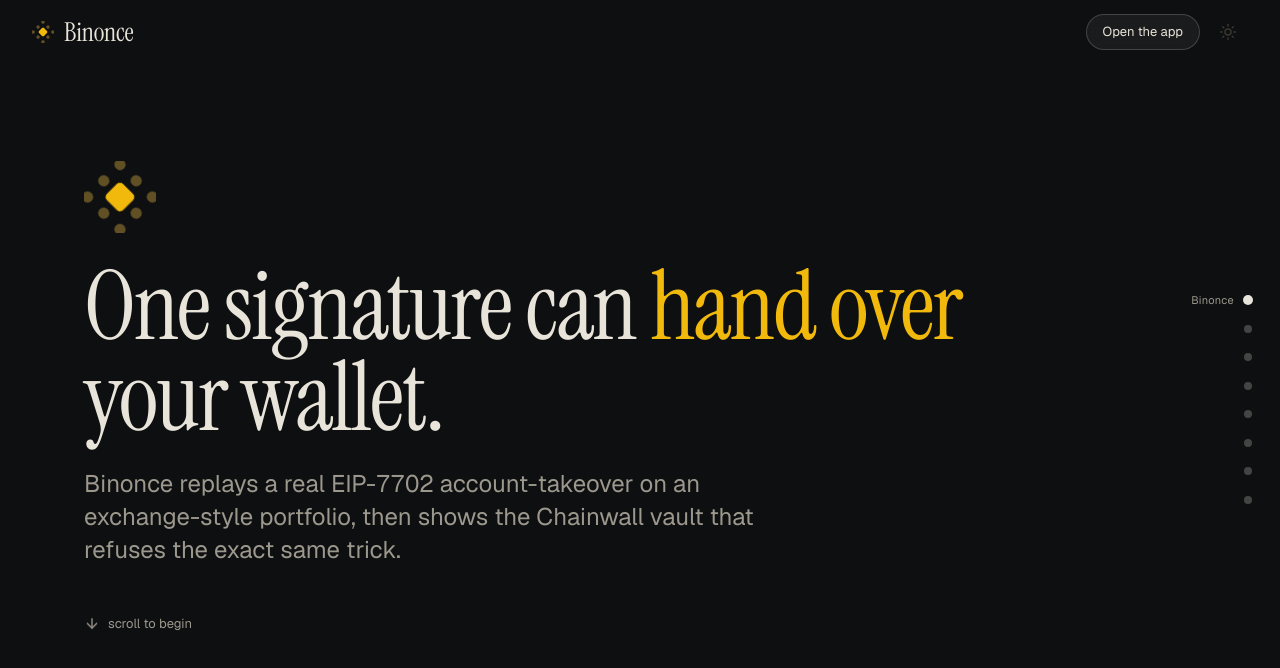
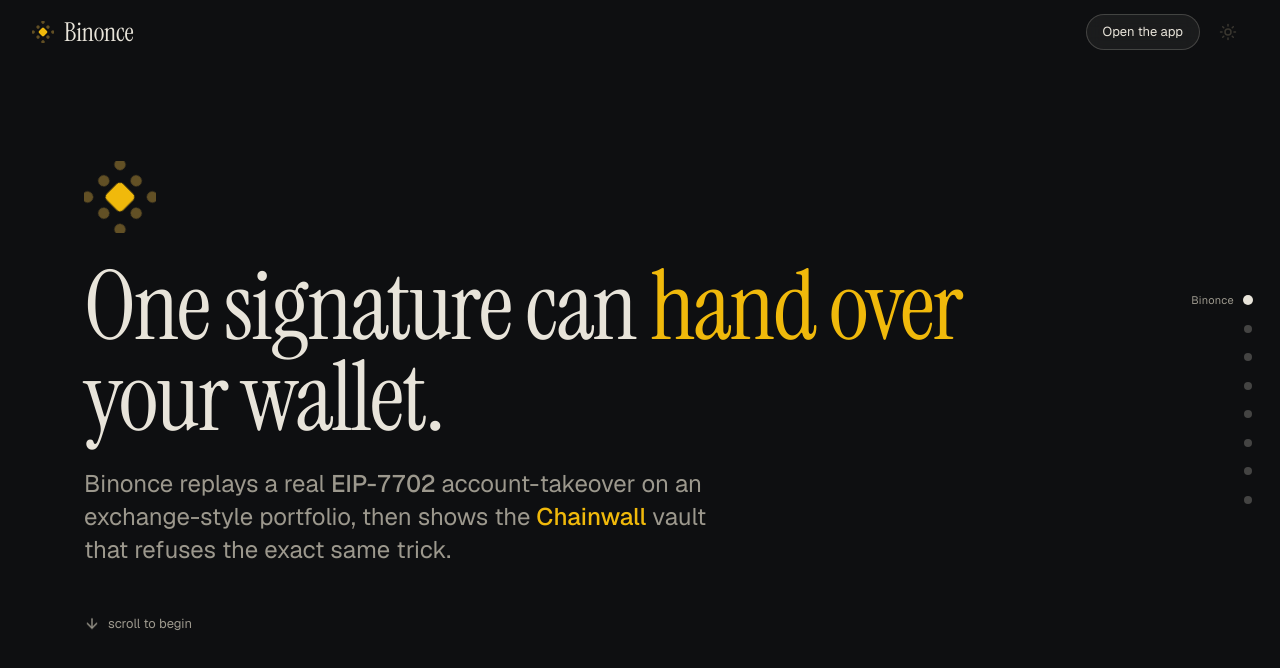
Before and after one commit to Thirumurugan7/Binonce, a Next.js app: page /pitch in a window 1280 px wide. Shown: the top 668 px of the page. Built offline with nearby package versions, Linux system fonts and the light colour scheme.

Commit message:
style(pitch): highlight critical terms across the deck
Give Chainwall a gold keyword treatment (reads on light and dark) and emphasise the
threat terms (EIP-7702, sweeper, type-4 authorization) so the key concepts stand out.

```diff
--- a/src/components/pitch/Pitch.tsx
+++ b/src/components/pitch/Pitch.tsx
@@ -94,7 +94,7 @@ export function Pitch() {
           <div className="max-w-4xl">
             <Mark size={72} animate="once" />
             <Rise delay={0.05}><h1 className="font-serif font-normal text-[clamp(2.8rem,8vw,6rem)] leading-[0.95] tracking-[-0.02em] text-bn-fog mt-7 mb-0">One signature can <span className="text-bn-gold">hand over</span> your wallet.</h1></Rise>
-            <Rise delay={0.18}><p className="text-[clamp(1.1rem,2.2vw,1.5rem)] leading-snug text-bn-fog-2 mt-6 mb-0 max-w-2xl">Binonce replays a real EIP-7702 account-takeover on an exchange-style portfolio, then shows the Chainwall vault that refuses the exact same trick.</p></Rise>
+            <Rise delay={0.18}><p className="text-[clamp(1.1rem,2.2vw,1.5rem)] leading-snug text-bn-fog-2 mt-6 mb-0 max-w-2xl">Binonce replays a real <Term>EIP-7702</Term> account-takeover on an exchange-style portfolio, then shows the <KW>Chainwall</KW> vault that refuses the exact same trick.</p></Rise>
             <Rise delay={0.3}><ScrollHint /></Rise>
           </div>
         </Slide>
@@ -105,7 +105,7 @@ export function Pitch() {
             <div>
               <Rise><Eyebrow>EIP-7702 · live since Pectra, May 2025</Eyebrow></Rise>
               <Rise delay={0.08}><h2 className="font-serif font-normal text-display-m text-bn-ink mt-6 mb-0 text-balance">A wallet can borrow a contract&apos;s code.</h2></Rise>
-              <Rise delay={0.16}><p className="text-body-l text-bn-ink-2 mt-5 mb-0 max-w-prose">With a single type-4 authorization, an ordinary account can point its code at a contract. From then on the account <Hl>runs that contract&apos;s logic</Hl>: its own balance, someone else&apos;s rules.</p></Rise>
+              <Rise delay={0.16}><p className="text-body-l text-bn-ink-2 mt-5 mb-0 max-w-prose">With a single <Term>type-4 authorization</Term>, an ordinary account can point its code at a contract. From then on the account <Hl>runs that contract&apos;s logic</Hl>: its own balance, someone else&apos;s rules.</p></Rise>
             </div>
             <Rise delay={0.2}><DelegationViz /></Rise>
           </div>
@@ -118,7 +118,7 @@ export function Pitch() {
             <Rise delay={0.06}><h2 className="font-serif font-normal text-display-m text-bn-fog mt-6 mb-0 text-balance">One leaked key is the whole attack.</h2></Rise>
             <div className="grid lg:grid-cols-[1.05fr_1fr] gap-10 items-center mt-7">
               <div>
-                <Rise delay={0.12}><p className="text-body-l text-bn-fog-2 mt-0 mb-6 max-w-prose">The attacker signs 50 authorizations with the stolen key. One matches the wallet&apos;s nonce and takes effect, the account becomes a sweeper, and the entire balance leaves in a single call.</p></Rise>
+                <Rise delay={0.12}><p className="text-body-l text-bn-fog-2 mt-0 mb-6 max-w-prose">The attacker signs 50 authorizations with the stolen key. One matches the wallet&apos;s nonce and takes effect, the account becomes a <Term>sweeper</Term>, and the entire balance leaves in a single call.</p></Rise>
                 <Rise delay={0.2}>
                   <ul className="grid sm:grid-cols-3 gap-3 list-none p-0 m-0">
                     {[["No approval", "The owner is never asked."], ["No gas", "A relayer pays and broadcasts."], ["No warning", "No screen shows the sign step."]].map(([h, b]) => (
@@ -163,7 +163,7 @@ export function Pitch() {
           <div className="max-w-3xl text-center mx-auto">
             <Rise><Eyebrow onNight>Without Chainwall</Eyebrow></Rise>
             <Rise delay={0.08}><h2 className="font-serif font-normal text-display-l text-bn-fog mt-6 mb-0 text-balance">Watch a real wallet get drained.</h2></Rise>
-            <Rise delay={0.16}><p className="text-body-l text-bn-fog-2 mt-6 mb-8 mx-auto max-w-xl">A live EIP-7702 attack on a Binance-style portfolio, running on testnet. Every step is a real transaction you can open in the explorer.</p></Rise>
+            <Rise delay={0.16}><p className="text-body-l text-bn-fog-2 mt-6 mb-8 mx-auto max-w-xl">A live <Term>EIP-7702</Term> attack on a Binance-style portfolio, running on testnet. Every step is a real transaction you can open in the explorer.</p></Rise>
             <Rise delay={0.24}><Button href="/attack" variant="inverse" size="lg" icon={<ArrowRight className="h-4 w-4" />}>Run the drain</Button></Rise>
           </div>
         </Slide>
@@ -173,7 +173,7 @@ export function Pitch() {
           <div className="max-w-5xl w-full">
             <Rise><Eyebrow>What stops it · Chainwall</Eyebrow></Rise>
             <Rise delay={0.08}><h2 className="font-serif font-normal text-display-m text-bn-ink mt-6 mb-0 text-balance">Money that checks who&apos;s asking.</h2></Rise>
-            <Rise delay={0.16}><p className="text-body-l text-bn-ink-2 mt-5 mb-0 max-w-prose">Chainwall keeps funds in a policy-guarded vault. It only moves money through actions its policy already approves, and it <Hl>checks the actor every time</Hl>, so a delegated signer is turned away.</p></Rise>
+            <Rise delay={0.16}><p className="text-body-l text-bn-ink-2 mt-5 mb-0 max-w-prose"><KW>Chainwall</KW> keeps funds in a policy-guarded vault. It only moves money through actions its policy already approves, and it <Hl>checks the actor every time</Hl>, so a delegated signer is turned away.</p></Rise>
             <Rise delay={0.22}><ArchFlow /></Rise>
             <Rise delay={0.3}><p className="text-[14px] text-bn-ink-2 mt-6 mb-0">Binonce is <Hl>built on top of Chainwall</Hl>. <a href={CHAINWALL} target="_blank" rel="noopener noreferrer" className="bn-focus rounded underline decoration-bn-line underline-offset-2 hover:decoration-bn-ink">okcontract/chainwall ↗</a></p></Rise>
           </div>
@@ -194,7 +194,7 @@ export function Pitch() {
           <div className="max-w-5xl w-full grid lg:grid-cols-[1.05fr_1fr] gap-10 lg:gap-16 items-center">
             <div>
               <Rise><h2 className="font-serif font-normal text-[clamp(2rem,4.6vw,3.4rem)] leading-[1.03] tracking-[-0.02em] text-bn-fog mt-0 mb-0 text-balance">If this keeps going, there&apos;s nothing left for us.</h2></Rise>
-              <Rise delay={0.12}><p className="text-body-l text-bn-fog-2 mt-6 mb-0 max-w-prose">The drains are real and they are accelerating. Chainwall is <Hl onNight>open-source</Hl>, and we built Binonce on top of it: the replay, the public blacklist, and the vault that refuses the attack.</p></Rise>
+              <Rise delay={0.12}><p className="text-body-l text-bn-fog-2 mt-6 mb-0 max-w-prose">The drains are real and they are accelerating. <KW>Chainwall</KW> is <Hl onNight>open-source</Hl>, and we built Binonce on top of it: the replay, the public blacklist, and the vault that refuses the attack.</p></Rise>
               <Rise delay={0.2}>
                 <div className="mt-8 flex flex-wrap gap-3">
                   <Button href={REPO} variant="inverse" size="lg" icon={<ArrowUpRight className="h-4 w-4" />}>Binonce on GitHub</Button>
@@ -228,6 +228,11 @@ function Rise({ delay = 0, className = "", children }: { delay?: number; classNa
 function ScrollHint() {
   return <div className="mt-12 inline-flex items-center gap-2 text-[13px] text-bn-fog-2"><ArrowDown className="h-4 w-4 animate-bounce" /> scroll to begin</div>;
 }
+
+// Critical project terms. Gold = Chainwall / the solution (reads on light and dark); `t` = a threat
+// term, emphasised in medium weight so it stands out without a second colour fighting the gold.
+function KW({ children }: { children: React.ReactNode }) { return <span className="font-medium text-bn-gold">{children}</span>; }
+function Term({ children }: { children: React.ReactNode }) { return <span className="font-medium">{children}</span>; }
 
 const TONES = {
   paper: "bg-bn-paper text-bn-ink",
```
